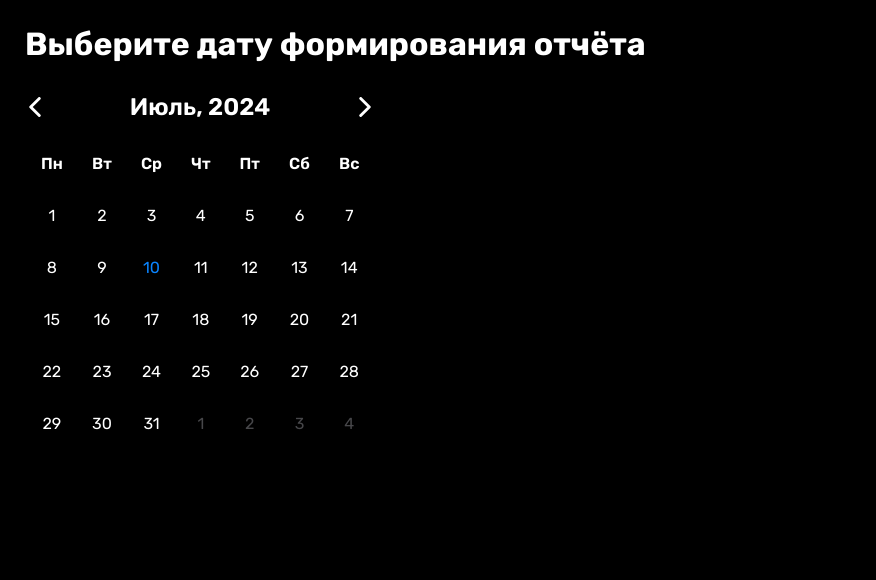
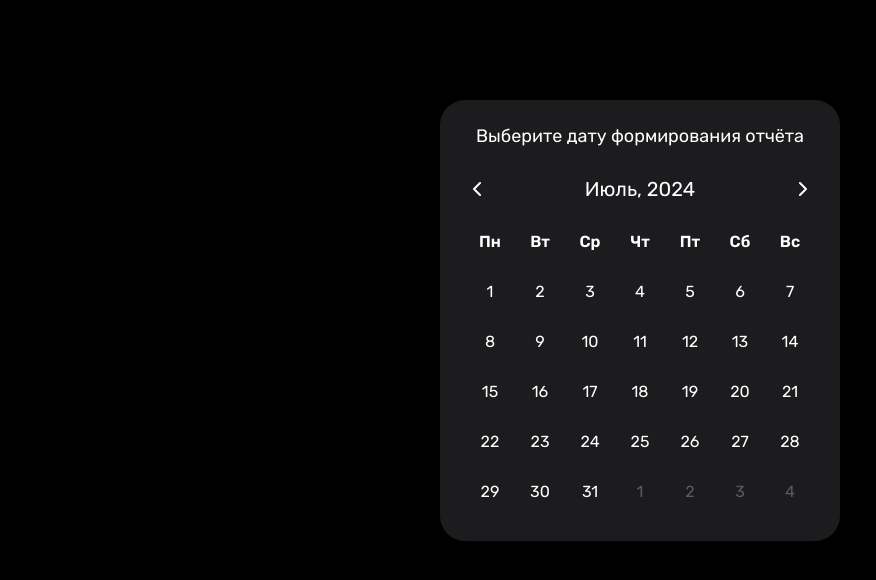
Before and after one commit to Mid1i/Calendar, a Vue app: page / in a window 1280 px wide. Shown: the top 580 px of the page, without its empty margins (0-876 px from the left). Built offline with nearby package versions, Linux system fonts and the light colour scheme.

Commit message:
ixed bugs

```diff
--- a/src/App.vue
+++ b/src/App.vue
@@ -22,13 +22,13 @@
 
 
 	.container {
-		align-items: flex-start;
+		background: $--secondary-back;
+		border-radius: 25px;
+
+		align-items: center;
 		display: flex;
 		flex-direction: column;
 
 		padding: 25px;
-
-		height: 100%;
-		width: 100%;
 	}
 </style>
--- a/src/assets/styles/base.scss
+++ b/src/assets/styles/base.scss
@@ -45,6 +45,12 @@ ul li {
 }
 
 #app {
+	align-items: flex-start;
+	display: flex;
+	justify-content: center;
+
+	padding-top: 100px;
+
 	height: 100%;
 	width: 100%;
 }
--- a/src/assets/styles/variables.scss
+++ b/src/assets/styles/variables.scss
@@ -10,6 +10,7 @@ $--secondary-text: rgb(235, 235, 245, .3);
 // Accent colors
 $--red: #FF453A;
 $--blue: #0A84FF;
+$--dark-blue: rgba(21, 60, 99, 0.5);
 $--green: #4CD964;
 $--yellow: #FFCC00;
 
--- a/src/components/BaseButton.vue
+++ b/src/components/BaseButton.vue
@@ -24,8 +24,9 @@
 	.button {
 		background: transparent;
 
-		height: 20px;
-		width: 20px;
+		padding: 5px;
+		height: 24px;
+		width: 24px;
 
 		&__icon {
 			height: 100%;
--- a/src/components/Calendar.vue
+++ b/src/components/Calendar.vue
@@ -1,19 +1,22 @@
 <script setup lang="ts">
-	import { computed, ref, inject } from "vue";
-	import type { TypeActions } from "@/interfaces/IDay";
+	import { computed, ref, inject, watch } from "vue";
+	import type { TypeActions, ISelectedDates } from "@/interfaces/IDay";
 	import CalendarHeader from "@/components/CalendarHeader.vue";
 	import CalendarBody from "@/components/CalendarBody.vue";
+	import { compareDates } from "@/helpers/calendar";
+	import { convertStringToDate } from "@/helpers/converters";
+	import { getLastElement } from "@/helpers/global";
 	// import CalendarFooter from "@/components/CalendarFooter.vue";
 
 
-	const action = <TypeActions>inject("action");
+	const currentAction = <TypeActions>inject("action");
 
 	const currentDate = new Date();
 
 	const currentYear = ref<number>(currentDate.getFullYear());
 	const currentMonth = ref<number>(currentDate.getMonth());
 
-	const selectedDates = ref<string[]>([]);
+	const selectedDates = ref<ISelectedDates[]>([]);
 
 
 	const getTitle = computed<string>(() => {
@@ -24,8 +27,9 @@
 			severalPeriods: "Выберите периоды формирования отчёта"
 		}
 
-		return titles[action];
+		return titles[currentAction];
 	})
+
 
 	const changeMonth = (isPrevious?: boolean): void => {
 		if (isPrevious) {
@@ -37,21 +41,44 @@
     }
 	}
 
+
 	const updateSelectedDates = (date: string): void => {
-		if (action === "oneDate") {
-			selectedDates.value = selectedDates.value[0] === date ? [] : [date];
-		}
+		if (["oneDate", "severalDates"].includes(currentAction)) {
+			selectedDates.value = isSelected(date) ? selectedDates.value.filter(item => item?.from !== date) : [...(currentAction === "oneDate" ? [] : selectedDates.value), { from: date }];
+		} else {
+			const currentDate = convertStringToDate(date);
+			const lastElement = getLastElement(selectedDates.value);
 
-		if (action === "severalDates") {
-			isSelected(date) ? selectedDates.value = [...selectedDates.value.filter(item => item !== date)] : selectedDates.value.push(date);
-		}
+			if (date === lastElement?.from) {
+				selectedDates.value = selectedDates.value.slice(0, -1);
+				return;
+			}
 
-		if (action === "onePeriod") {
-			selectedDates.value.length === 2 ? selectedDates.value = [] : selectedDates.value.push(date);
+			if (lastElement?.to) {
+				for (let item of selectedDates.value) {
+					if (item.from && item?.to) {
+						const fromDate = convertStringToDate(item.from);
+						const toDate = convertStringToDate(item.to);
+
+						if (fromDate <= currentDate && currentDate <= toDate) {
+							selectedDates.value = selectedDates.value.filter(value => value !== item);
+							return;
+						}
+					}
+				}
+			}
+
+			if (selectedDates.value.length === 0 || lastElement?.to) {
+				selectedDates.value = [...selectedDates.value, { from: date }];
+				return;
+			}
+
+			selectedDates.value = [...(currentAction === "onePeriod" ? [] : selectedDates.value.slice(0, -1)), compareDates(date, lastElement)];
 		}
 	}
 
-	const isSelected = (date: string): boolean => !!selectedDates.value.find(item => item === date);
+
+	const isSelected = (date: string): boolean => !!selectedDates.value.find(item => item.from === date || item?.to === date);
 </script>
 
 
@@ -66,6 +93,7 @@
 		<CalendarBody
 			@update-selected-dates="updateSelectedDates"
 			:is-selected="isSelected"
+			:selectedDates="selectedDates"
 			:month="currentMonth"
 			:year="currentYear"
 		/>
@@ -78,7 +106,9 @@
 
 
 	.title {
-		font-size: 32px;
+		font-size: 18px;
+		font-weight: 400;
+
 		margin-bottom: 30px;
 	}
 
--- a/src/components/CalendarBody.vue
+++ b/src/components/CalendarBody.vue
@@ -1,11 +1,19 @@
 <script setup lang="ts">
-	import { computed } from "vue";
-	import type { IDay } from "@/interfaces/IDay";
-	import { getDay, dateToString } from "@/helpers/calendar";
+	import { computed, inject } from "vue";
+	import type { TypeActions, ISelectedDates } from "@/interfaces/IDay";
+	import { getDay, isInRange } from "@/helpers/calendar";
+	import { convertDateToString } from "@/helpers/converters";
+
+
+	interface IDay {
+		date: string,
+		isMuted: boolean
+	}
 
 
 	const props = defineProps<{
 		isSelected: (date: string) => boolean,
+		selectedDates: ISelectedDates[],
 		month: number,
 		year: number
 	}>();
@@ -14,12 +22,14 @@
 		(e: "updateSelectedDates", date: string): void
 	}>();
 
+
 	const days = ["Пн", "Вт", "Ср", "Чт", "Пт", "Сб", "Вс"];
+
+	const currentAction = <TypeActions>inject("action");
 
 
 	const getMonthDates = computed(() => {
 		let date = new Date(props.year, props.month);
-		let currentDate = new Date();
 		let monthDates: IDay[] = [];
 		const firstDayOfMonth = getDay(date);
 
@@ -31,9 +41,8 @@
 
 		while (previousMonthCondition() || currentMonthCondition() || nextMonthCondition()) {
 			monthDates.push({
-				date: dateToString(date),
-				isMuted: !currentMonthCondition(),
-				isToday:dateToString(date) === dateToString(currentDate),
+				date: convertDateToString(date),
+				isMuted: !currentMonthCondition()
 			});
 
 			date.setDate(date.getDate() + 1);
@@ -61,9 +70,12 @@
 			class="calendar__row"
 		>
 			<td
-				v-for="{ date, isMuted, isToday }, index) in getMonthDates.slice((num - 1) * 7, num * 7)"
+				v-for="{ date, isMuted }, index) in getMonthDates.slice((num - 1) * 7, num * 7)"
 				:key="index"
-				:class="['calendar__item']"
+				:class="[
+					'calendar__item',
+					(!isMuted && ['severalPeriods', 'onePeriod'].includes(currentAction)) && isInRange(date, selectedDates)
+				]"
 			>
 				<div
 					@click="() => !isMuted && $emit('updateSelectedDates', date)"
@@ -71,13 +83,12 @@
 					:class="[
 						'calendar__item-button',
 						isMuted && 'muted',
-						isToday && 'today',
 						isSelected(date) && 'selected'
 					]"
 					tabindex="0"
 				>
-					{{ date.split(".")[0] }}
-		</div>
+					{{ date.split(".")[1] }}
+				</div>
 			</td>
 		</tr>
 	</table>
@@ -88,6 +99,7 @@
 	@import "@/assets/styles/variables.scss";
 
 	.calendar {
+		border-collapse: collapse;
 		width: 100%;
 
 		&__header {
@@ -95,43 +107,78 @@
 
 			padding: 5px;
 			height: $--cell;
+			width: $--cell;
 		}
 
 		&__item {
 			padding: 5px;
+			position: relative;
+
 			height: $--cell;
 
+			&::before {
+				content: "";
+
+				position: absolute;
+				left: 0px;
+				top: 5px;
+
+				// transition: all 0.1s ease-in-out;
+				height: calc(100% - 10px);
+				width: calc(100% - 5px);
+				z-index: 0;
+			}
+
+			&.from::before {
+				background: $--dark-blue;
+				left: 5px;
+			}
+
+			&.between::before {
+				background: $--dark-blue;
+				width: 100%;
+			}
+
+			&.to::before {
+				background: $--dark-blue;
+			}
+
 			&-button {
+				border-radius: 5px;
+
 				align-items: center;
 				display: flex;
 				justify-content: center;
 
-				border-radius: 100%;
-
 				color: $--primary-text;
+				cursor: pointer;
 				font-size: 16px;
 
-				transition: all 0.1s ease-in-out;
+				position: relative;
+
+				transition: background 0.1s ease-in-out;
 				height: 100%;
 				width: 100%;
-
-				&.today {
-					color: $--blue;
-				}
+				z-index: 1;
 
 				&.selected {
 					background: $--blue;
-					color: $--primary-text;
 				}
 
 				&.muted {
-					background: transparent;
-
 					color: $--secondary-text;
 					pointer-events: none;
 				}
 			}
+		}
+	}
 
+	@keyframes fillBackground {
+		0% {
+			background: transparent;
+		}
+		100% {
+			background: $--dark-blue;
 		}
 	}
 
@@ -144,9 +191,10 @@
 
 		.calendar__item-button.selected:hover,
 		.calendar__item-button.selected:focus {
-			background: lighten(#0A84FF, 5%);
+			background: lighten(#0A84FF, 10%);
 		}
 
+		.calendar__item-button.muted:hover,
 		.calendar__item-button.muted:focus {
 			background: transparent;
 		}
--- a/src/components/CalendarHeader.vue
+++ b/src/components/CalendarHeader.vue
@@ -1,5 +1,5 @@
 <script setup lang="ts">
-	import { getMonth } from "@/helpers/calendar";
+	import { convertNumberToMonth } from "@/helpers/converters";
 	import BaseButton from "@/components/BaseButton.vue";
 
 
@@ -17,7 +17,7 @@
 <template>
 	<header class="header">
 		<BaseButton @click="$emit('changeMonth', true)" isPrevious/>
-		<h1 class="header__title">{{ `${getMonth(month + 1)}, ${year}` }}</h1>
+		<h1 class="header__title">{{ `${convertNumberToMonth(month + 1)}, ${year}` }}</h1>
 		<BaseButton @click="$emit('changeMonth')"/>
 	</header>
 </template>
@@ -36,8 +36,8 @@
 		width: 100%;
 
 		&__title {
-			font-size: 24px;
-			font-weight: 600;
+			font-size: 20px;
+			font-weight: 400;
 		}
 	}
 </style>
--- a/src/helpers/calendar.ts
+++ b/src/helpers/calendar.ts
@@ -1,21 +1,5 @@
-export const getMonth = (month: number): string => {
-	const months: Record<string, string> = {
-		1: "Январь",
-		2: "Февраль",
-		3: "Март",
-		4: "Апрель",
-		5: "Май",
-		6: "Июнь",
-		7: "Июль",
-		8: "Август",
-		9: "Сентябрь",
-		10: "Октябрь",
-		11: "Ноябрь",
-		12: "Декабрь",
-	}
-
-	return months[month];
-}
+import type { ISelectedDates } from "@/interfaces/IDay";
+import { convertStringToDate } from "@/helpers/converters";
 
 
 export const getDay = (date: Date): number => {
@@ -24,5 +8,26 @@ export const getDay = (date: Date): number => {
 	return day === 0 ? 6 : day - 1;
 }
 
+export const isInRange = (date: string, array: ISelectedDates[]): string => {
+	const currentDate = convertStringToDate(date);
 
-export const dateToString = (date: Date): string => `${date.getDate()}.${date.getMonth()}.${date.getFullYear()}`;
+	for (let { from, to } of array) {
+		if (from && to) {
+			const fromDate = convertStringToDate(from);
+			const toDate = convertStringToDate(to);
+
+			if (currentDate === fromDate && toDate) return "from";
+			if (currentDate === toDate) return "to";
+			if (fromDate < currentDate && currentDate < toDate) return "between";
+		}
+	}
+
+	return "";
+}
+
+export const compareDates = (date: string, element: ISelectedDates): ISelectedDates => {
+	const date1 = convertStringToDate(element.from);
+	const date2 = convertStringToDate(date);
+
+	return (date1 < date2) ? { from: element.from, to: date } : { from: date, to: element.from };
+}
--- /dev/null
+++ b/src/helpers/converters.ts
@@ -0,0 +1,22 @@
+export const convertNumberToMonth = (month: number): string => {
+	const months: Record<string, string> = {
+		1: "Январь",
+		2: "Февраль",
+		3: "Март",
+		4: "Апрель",
+		5: "Май",
+		6: "Июнь",
+		7: "Июль",
+		8: "Август",
+		9: "Сентябрь",
+		10: "Октябрь",
+		11: "Ноябрь",
+		12: "Декабрь",
+	}
+
+	return months[month];
+}
+
+export const convertDateToString = (date: Date): string => `${date.getMonth()}.${date.getDate()}.${date.getFullYear()}`;
+
+export const convertStringToDate = (date: string | number): number => new Date(date).getTime();
--- /dev/null
+++ b/src/helpers/global.ts
@@ -0,0 +1 @@
+export const getLastElement = <T>(array: T[]): T => array[array.length - 1];
```
Also changed, not shown: src/interfaces/IDay.ts (+6 -6 lines).
